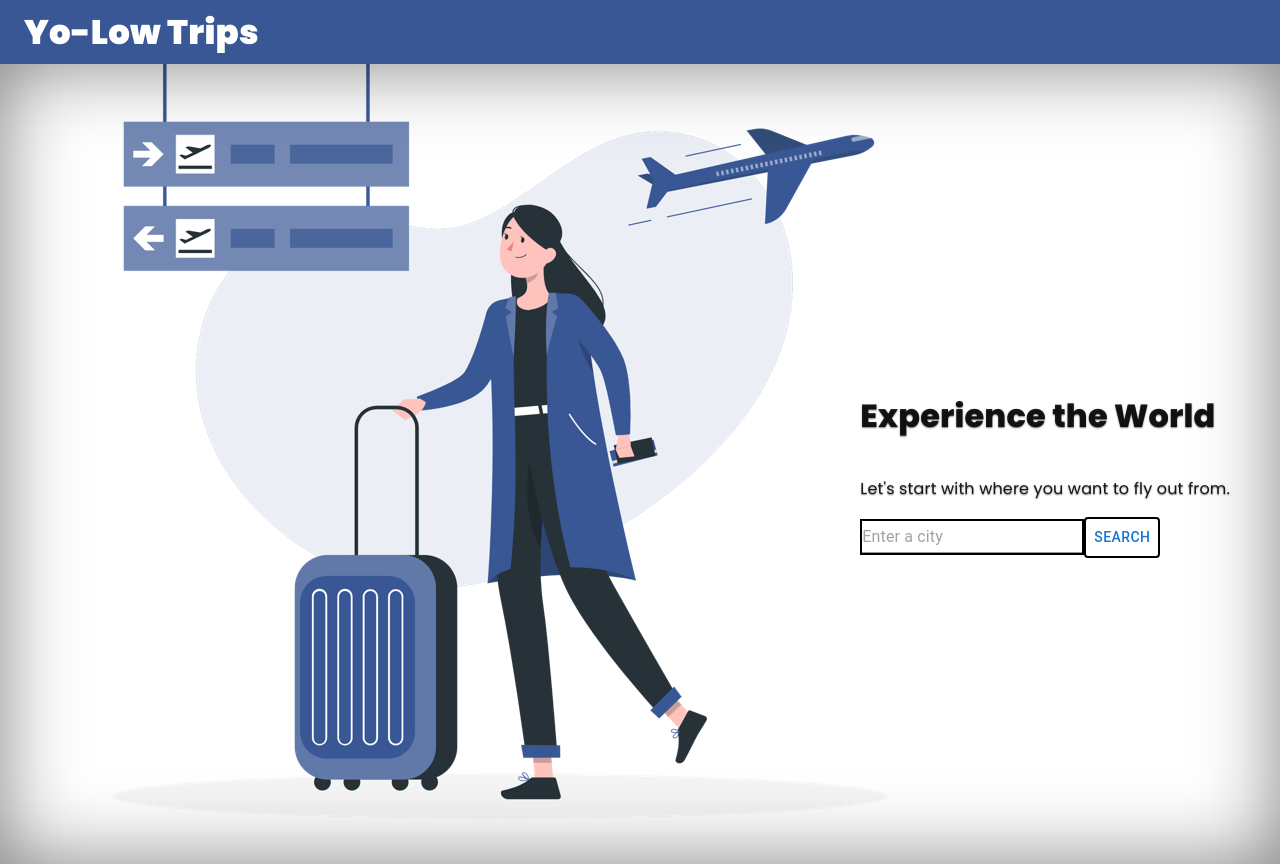
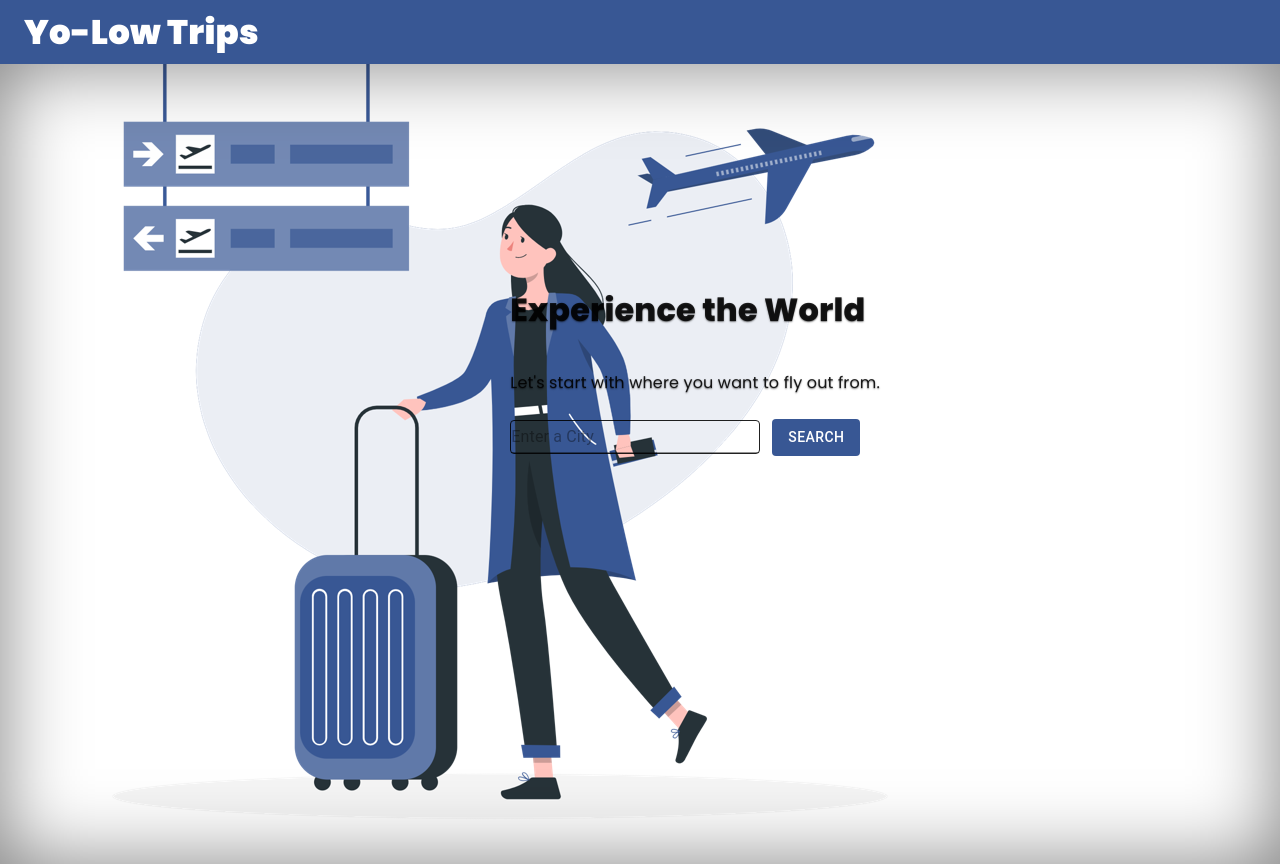
Before and after one commit to Charlesdigital/Yo-Low-Trips, a React (Create React App) app in the folder frontend/: page /search in a window 1280 px wide. Built offline with nearby package versions, Linux system fonts and the light colour scheme.

Commit message:
stylize InputCity form and FlightCode modal

```diff
--- a/frontend/src/components/FlightCodesModal.jsx
+++ b/frontend/src/components/FlightCodesModal.jsx
@@ -1,27 +1,29 @@
 // import React, { useState, useEffect } from "react";
+import { useHistory } from "react-router-dom";
+
+/*** Material Ui ***/
 import Box from "@mui/material/Box";
 import Button from "@mui/material/Button";
-import Typography from "@mui/material/Typography";
 import Modal from "@mui/material/Modal";
-import { useHistory } from "react-router-dom";
 
 const style = {
   position: "absolute",
   top: "50%",
   left: "50%",
   transform: "translate(-50%, -50%)",
-  width: 600,
+  width: 500,
+  height: 300,
   bgcolor: "background.paper",
-  border: "2px solid #000",
+  borderRadius: 2,
   boxShadow: 24,
-  p: 15,
+  paddingLeft: 5
 };
 // FlightCodesModal is a child of InputCity
 export default function FlightCodesModal(props) {
   let history = useHistory();
   const handleOpen = () => props.setOpen(true);
   const handleClose = () => props.setOpen(false);
-  // const {id} = useParams()
+
   return (
     <div>
       <Modal
@@ -36,10 +38,10 @@ export default function FlightCodesModal(props) {
               <div key={index}>
                 <p>{airports.airport_name} </p>
                 <Button
+                  className="searchButton"
                   variant="contained"
                   onClick={() => {
                     history.push(`/flights/${airports.airport_code}`);
-                    // props.setCode(airports.airport_code);
                   }}
                 >
                   {airports.airport_code}
@@ -47,33 +49,8 @@ export default function FlightCodesModal(props) {
               </div>
             );
           })}
-          {/* <Button variant="contained">test 2 </Button>
-              <Button variant="contained">test 3</Button> */}
-          {/* <Typography id="modal-modal-title" variant="h6" component="h2">
-              Text in a modal
-            </Typography>
-            <Typography id="modal-modal-description" sx={{ mt: 2 }}>
-              Duis mollis, est non commodo luctus, nisi erat porttitor ligula.
-            </Typography> */}
         </Box>
       </Modal>
     </div>
   );
-
-  //loop through the array of airport codes and display a button for each
-  // useEffect(() => {
-  //     //variable url
-  // axios.get("http://localhost:3001/Toronto")
-  // .then((res) => {
-  //     console.log("test10", res)
-  // })
-  // },[])
-  //     return <div>
-  //         <p>Hello Toronto Data</p>
-  //     </div>;
 }
-// To do:
-// 1. how to transition to a modal after you get the databack from axios request
-// 2. show a modal with a list of flight code from the json response (map through the array of objects)
-// 3. user clicks on the option and does a link react router? use useParams
-// 4. axios to hit data and display it
--- a/frontend/src/components/InputCity.jsx
+++ b/frontend/src/components/InputCity.jsx
@@ -1,18 +1,14 @@
+import React, { useState } from "react";
 import axios from "axios";
-import React, { useState } from "react";
+
+/*** Files ***/
+import "../styles/InputCity.css";
 import FlightCodesModal from "./FlightCodesModal";
-import "../styles/InputCity.css";
+
+/*** Material Ui ***/
 import Input from '@mui/material/Input';
 import Button from '@mui/material/Button';
 
-
-const border = {
-  border: '2px solid #000',
-};
-
-// const button = {
-//   bgcolor: 'text.secondary'
-// }
 
 function requestAirportCode(city) {
   console.log("test3", city)
@@ -48,11 +44,7 @@ export default function InputCity(props) {
       }
     })
   }
-//set modal to open, pass it true);
 
-// {console.log("test12???", setflightCodeData)}
-
-// need to change main
   return (
     <>
       <div className="inputCityImg">
@@ -61,14 +53,19 @@ export default function InputCity(props) {
           <p>Let's start with where you want to fly out from.</p>
           <form autoComplete="off" onSubmit={(event) => validate(event,city)}>
             <Input
-              sx={border}
-              type="text"
-              placeholder="Enter a city"
+              className="inputField"
+              placeholder="Enter a City"
               onChange={(event)=> {
                 setCity(event.target.value);
               }}
+              sx={{ border: 1, borderRadius: 1, width: 250 }}
             />
-            <Button sx={border} onClick={(event) => validate(event,city)}>
+            <Button
+              className="searchButton"
+              variant="button"
+              onClick={(event) => validate(event,city)}
+              sx={{ my: 1, mx: 1.5 }}
+            >
               Search
             </Button>
           </form>
--- a/frontend/src/styles/InputCity.css
+++ b/frontend/src/styles/InputCity.css
@@ -14,8 +14,20 @@
   align-items: flex-end;
 }
 
-.tagline{
+.tagline {
   display: flex;
   flex-direction: column;
-  margin-right: 50px;
+  margin-right: 400px;
+  margin-bottom: 200px;
 }
+
+.searchButton {
+  background-color: #385794;
+  color: white;
+}
+.searchButton:hover {
+  background-color: #385794;
+  color: white;
+  box-shadow: inset 0 0 5rem rgba(0, 0, 0, 0.5);
+  box-shadow: 0 5px 15px rgba(0, 0, 0, 0.5);
+}
```
